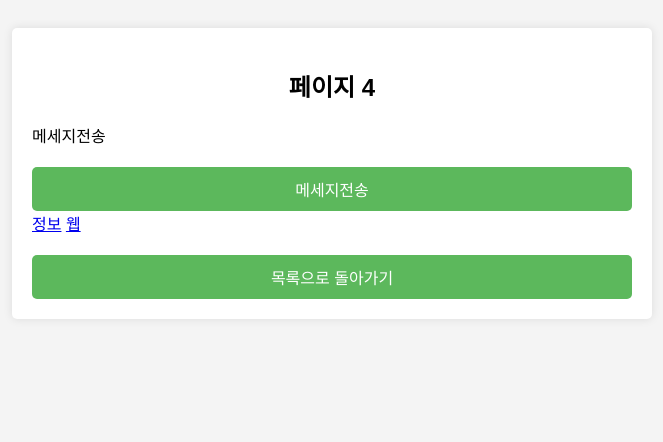
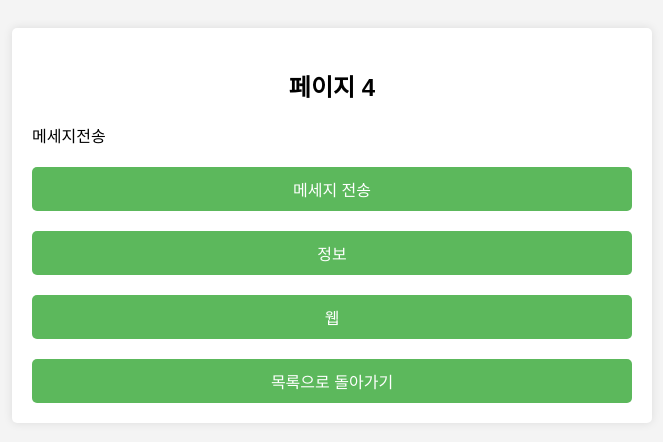
Before and after one commit to r00tca7/r00tca7, a plain HTML site: page 목록/page4/index.html in a window 1280 px wide. Shown: the whole page, without its empty margins (308-971 px from the left). Drawn offline with Linux system fonts and the light colour scheme.

Commit message:
Update index.html

```diff
--- a/목록/page4/index.html
+++ b/목록/page4/index.html
@@ -44,9 +44,9 @@
     <div class="content">
         <h2>페이지 4</h2>
         <p>메세지전송</p>
-        <a href="message.html" class="portfolio-button">메세지전송</a>
-        <a href="information.txt" class=portfolio-button">정보</a>
-        <a href="web.html" class=portfolio-button">웹</a>
+        <a href="message.html" class="portfolio-button">메세지 전송</a>
+        <a href="information.txt" class="portfolio-button">정보</a>
+        <a href="web.html" class="portfolio-button">웹</a>
         <a href="../index.html" class="back-link">목록으로 돌아가기</a>
     </div>
 </body>
```
